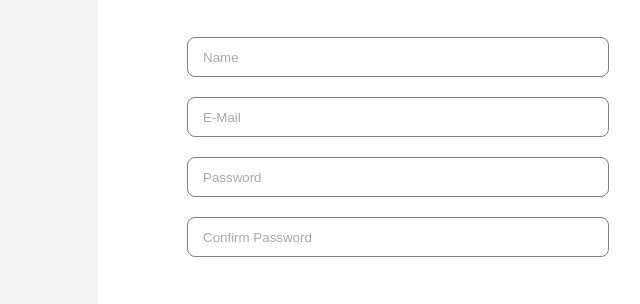
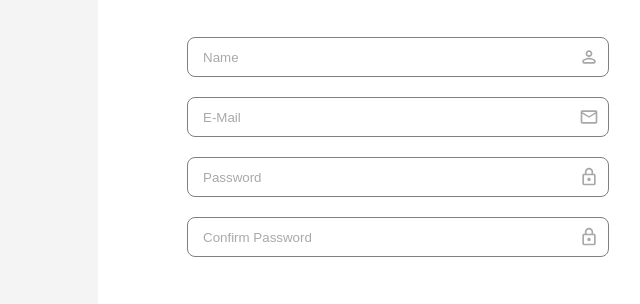
Before and after one commit to erikgor00/Join-App, a website: page signup_kopie.html in a window 1280 px wide. Shown: the part 314-618 px from the top of the page, 242-882 px from the left. Drawn offline with Linux system fonts and the light colour scheme; files whose address does not match are found by name.

Commit message:
input-field with icons; input-focus with blue border

```diff
--- a/signup_kopie.html
+++ b/signup_kopie.html
@@ -23,10 +23,25 @@
         </div>
             <div class="login-separater"></div>
             <form class="login-input" onsubmit="login(); return false">
-                <input type="text" id="signupName" placeholder="Name" required>
-                <input type="email" name="" id="signupEmail" placeholder="E-Mail" required>
-                <input type="password" name="" id="registerPassword" placeholder="Password" required>
-                <input type="password" name="" id="registerPasswordConfirm" placeholder="Confirm Password" required>
+                <div class="input-field">
+                    <input class="input-focus" type="text" id="signupName" placeholder="Name" required>
+                    <img src="./assets/icons/person.svg">
+                </div>
+
+                <div class="input-field">
+                    <input class="input-focus" type="email" name="" id="signupEmail" placeholder="E-Mail" required>
+                    <img src="./assets/icons/mail.svg">
+                </div>
+
+                <div class="input-field">
+                    <input class="input-focus" type="password" name="" id="registerPassword" placeholder="Password" required>
+                    <img src="./assets/icons/lock.svg">
+                </div>
+
+                <div class="input-field">
+                    <input class="input-focus" type="password" name="" id="registerPasswordConfirm" placeholder="Confirm Password" required>
+                    <img src="./assets/icons/lock.svg">
+                </div>
 
                 <div class="accept-privacy-policy">
                     <input type="checkbox">
--- a/styles/signup.css
+++ b/styles/signup.css
@@ -136,10 +136,23 @@ input::placeholder {
     color: #A9A9A9;
 }
 
-input:focus {
+input.input-focus:focus {
   outline: none;
   border: 1.5px solid #29ABE2;
   box-shadow: 0 0 1.5px #29ABE2;
+}
+
+.input-field {
+    position: relative;
+    display: flex;
+}
+
+.input-field img {
+    position: absolute;
+    top: 10px;
+    right: 10px;
+    width: 20px;
+    height: 20px;
 }
 
 .accept-privacy-policy {
```
